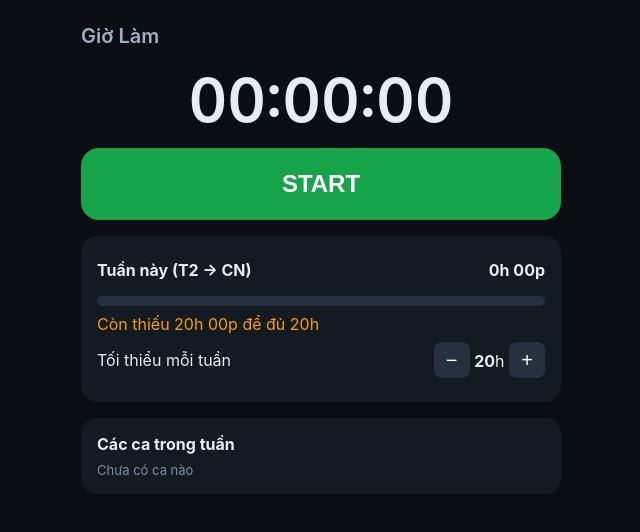
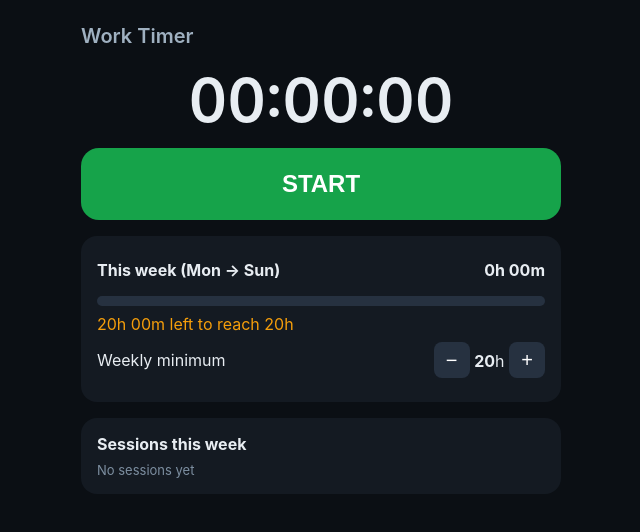
Before and after one commit to daiduong0106-dev/Deep-Work, a plain HTML site: page docs/index.html in a window 1280 px wide. Shown: the whole page, without its empty margins (319-959 px from the left). Drawn offline with Linux system fonts and the light colour scheme.

Commit message:
Web app UI in English
Co-Authored-By: Claude Sonnet 5.5 <noreply@anthropic.com>
Claude-Session: https://claude.ai/code/session_01FM6hkTQV88JnKdcnMCe4yo

```diff
--- a/docs/index.html
+++ b/docs/index.html
@@ -1,14 +1,14 @@
 <!DOCTYPE html>
-<html lang="vi"><head>
+<html lang="en"><head>
 <meta charset="utf-8">
 <meta name="viewport" content="width=device-width,initial-scale=1,viewport-fit=cover">
 <meta name="apple-mobile-web-app-capable" content="yes">
-<meta name="apple-mobile-web-app-title" content="Giờ Làm">
+<meta name="apple-mobile-web-app-title" content="Work Timer">
 <meta name="apple-mobile-web-app-status-bar-style" content="black-translucent">
 <meta name="theme-color" content="#0b0f14">
 <link rel="manifest" href="manifest.webmanifest">
 <link rel="apple-touch-icon" href="icon.png">
-<title>Giờ Làm</title>
+<title>Work Timer</title>
 <style>
 *{box-sizing:border-box;-webkit-tap-highlight-color:transparent}
 body{margin:0;background:#0b0f14;color:#e8edf2;font-family:-apple-system,system-ui,sans-serif;padding:max(env(safe-area-inset-top),16px) 16px 40px}
@@ -25,17 +25,17 @@ h1{font-size:20px;margin:8px 0 16px;color:#9fb0c0;font-weight:600}
 .step button{background:#263140;color:#fff;border:0;border-radius:8px;width:36px;height:36px;font-size:20px}
 .del{background:none;border:0;color:#7d8fa1;font-size:18px}
 </style></head><body><div class="wrap">
-<h1>Giờ Làm</h1>
+<h1>Work Timer</h1>
 <div class="clock" id="clock">00:00:00</div>
 <button class="btn" id="toggle">START</button>
 <div class="card">
-  <div class="row"><b>Tuần này (T2 → CN)</b><b id="week">0h 00p</b></div>
+  <div class="row"><b>This week (Mon → Sun)</b><b id="week">0h 00m</b></div>
   <div class="bar"><i id="fill"></i></div>
   <div id="need"></div>
-  <div class="row step"><span>Tối thiểu mỗi tuần</span>
+  <div class="row step"><span>Weekly minimum</span>
     <span><button id="m">−</button> <b id="tgt">20</b>h <button id="p">+</button></span></div>
 </div>
-<div class="card"><b>Các ca trong tuần</b><div id="list"></div></div>
+<div class="card"><b>Sessions this week</b><div id="list"></div></div>
 </div>
 <script>
 const K='gioLam.sessions',T='gioLam.target';
@@ -46,7 +46,7 @@ const running=()=>load().find(s=>!s.end);
 function start(){if(running())return;const s=load();s.push({id:Date.now(),start:Date.now()});save(s)}
 function stop(){const s=load(),r=s.find(x=>!x.end);if(r){r.end=Date.now();save(s)}}
 function weekRange(d=new Date()){const x=new Date(d);x.setHours(0,0,0,0);const day=(x.getDay()+6)%7;x.setDate(x.getDate()-day);return[x.getTime(),x.getTime()+7*864e5]}
-const hm=ms=>{const m=Math.floor(ms/6e4);return Math.floor(m/60)+'h '+String(m%60).padStart(2,'0')+'p'};
+const hm=ms=>{const m=Math.floor(ms/6e4);return Math.floor(m/60)+'h '+String(m%60).padStart(2,'0')+'m'};
 const clk=ms=>{const s=Math.max(0,Math.floor(ms/1e3));return[Math.floor(s/3600),Math.floor(s%3600/60),s%60].map(n=>String(n).padStart(2,'0')).join(':')};
 const $=id=>document.getElementById(id);
 function render(){
@@ -57,15 +57,15 @@ function render(){
   $('clock').textContent=clk(r?now-r.start:0);
   $('toggle').textContent=r?'STOP':'START';$('toggle').className='btn'+(r?' stop':'');
   $('week').textContent=hm(week);$('fill').style.width=Math.min(100,week/goal*100)+'%';
-  $('need').innerHTML=miss>0?'<span class="warn">Còn thiếu '+hm(miss)+' để đủ '+target+'h</span>':'<span class="ok">Đủ '+target+'h rồi ✅</span>';
+  $('need').innerHTML=miss>0?'<span class="warn">'+hm(miss)+' left to reach '+target+'h</span>':'<span class="ok">Reached '+target+'h ✅</span>';
   $('tgt').textContent=target;
-  const f=t=>new Date(t).toLocaleString('vi-VN',{weekday:'short',day:'2-digit',month:'2-digit',hour:'2-digit',minute:'2-digit'});
-  $('list').innerHTML=inWeek.length?inWeek.map(s=>'<div class="row"><div>'+f(s.start)+'<div class="mut">'+(s.end?'→ '+new Date(s.end).toLocaleTimeString('vi-VN',{hour:'2-digit',minute:'2-digit'}):'đang chạy')+'</div></div><div>'+hm((s.end||now)-s.start)+' <button class="del" data-id="'+s.id+'">✕</button></div></div>').join(''):'<div class="mut" style="padding-top:8px">Chưa có ca nào</div>';
+  const f=t=>new Date(t).toLocaleString('en-US',{weekday:'short',day:'2-digit',month:'2-digit',hour:'2-digit',minute:'2-digit'});
+  $('list').innerHTML=inWeek.length?inWeek.map(s=>'<div class="row"><div>'+f(s.start)+'<div class="mut">'+(s.end?'→ '+new Date(s.end).toLocaleTimeString('en-US',{hour:'2-digit',minute:'2-digit'}):'running')+'</div></div><div>'+hm((s.end||now)-s.start)+' <button class="del" data-id="'+s.id+'">✕</button></div></div>').join(''):'<div class="mut" style="padding-top:8px">No sessions yet</div>';
 }
 $('toggle').onclick=()=>{running()?stop():start();render()};
 $('m').onclick=()=>{target=Math.max(1,target-1);localStorage.setItem(T,target);render()};
 $('p').onclick=()=>{target=Math.min(80,target+1);localStorage.setItem(T,target);render()};
-$('list').onclick=e=>{const id=e.target.dataset.id;if(id&&confirm('Xoá ca này?')){save(load().filter(s=>String(s.id)!==id));render()}};
+$('list').onclick=e=>{const id=e.target.dataset.id;if(id&&confirm('Delete this session?')){save(load().filter(s=>String(s.id)!==id));render()}};
 function hash(){const h=location.hash;if(h==='#start')start();else if(h==='#stop')stop();else return;history.replaceState(null,'',location.pathname);render()}
 addEventListener('hashchange',hash);hash();render();
 setInterval(render,1000);
```
Also changed, not shown: docs/manifest.webmanifest.
